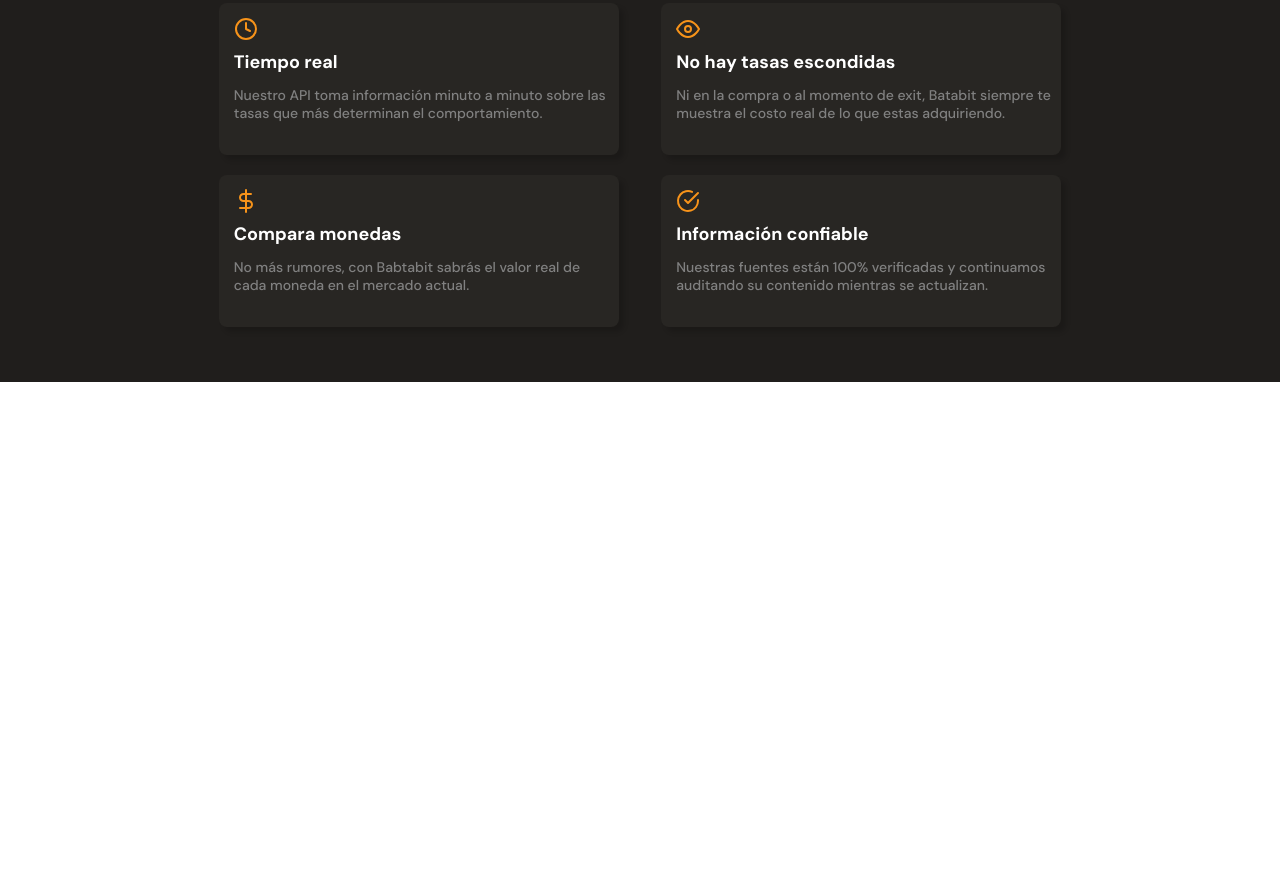
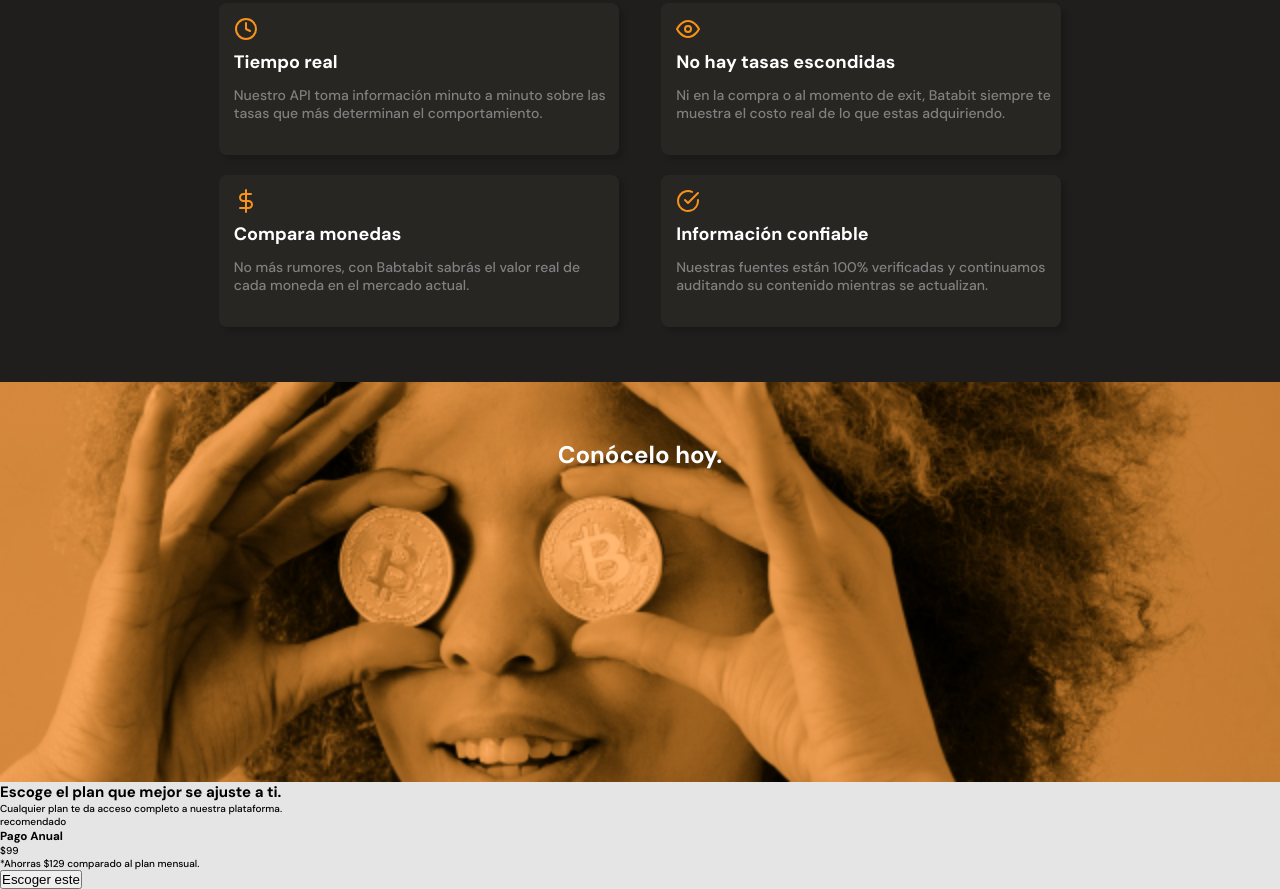
Before and after one commit to SaberbeinGeorge/MobileFirst, a plain HTML site: page index.html in a window 1280 px wide. Shown: the part 1298-2187 px from the top of the page. Before the commit the page ends 1680 px from the top, so only its background shows below. Drawn offline with Linux system fonts and the light colour scheme.

Commit message:
add section img, add estructura de section 4

```diff
--- a/index.html
+++ b/index.html
@@ -114,8 +114,25 @@
             </section>
 
         </section>
-        <section></section>
-        <section></section>
+        <section class="section3-img--container">
+            <h2>Conócelo hoy.</h2>
+        </section>
+        <section>
+            <div>
+                <h2>Escoge el plan que mejor se ajuste a ti.</h2>
+                <p>Cualquier plan te da acceso completo a nuestra plataforma.</p>
+            </div>
+            <section>
+                <article>
+                    <p>recomendado</p>
+                    <h3>Pago Anual</h3>
+                    <p><span>$</span>99</p>
+                    <p>*Ahorras $129 comparado al plan mensual.</p>
+                    <button>Escoger este <span></span></button>
+                </article>
+            </section>
+
+        </section>
     </main>
     <footer></footer>
 </body>
--- a/style.css
+++ b/style.css
@@ -365,3 +365,23 @@ main {
 .article--container .check{
     background-image: url('./assets/icon/check-circle24x24.svg');
 }
+
+/* section 3 */
+.section3-img--container {
+    width: 100%;
+    min-width: 320px;
+    height: 50vh;
+    min-height: 387px;
+    background-image: url('./assets/bitcoinbaby1.png');
+    background-position: center;
+    background-size: cover;
+    background-repeat: no-repeat;
+    text-align: center;
+    padding-top: 60px;
+}
+.section3-img--container h2 {
+    font-size: var(--large-font);
+    font-weight: bold;
+    line-height: 2.6rem;
+    color: var(--just-white);
+}
```
Also changed, not shown: assets/bitcoinbaby1.png (added), 1 other file.
